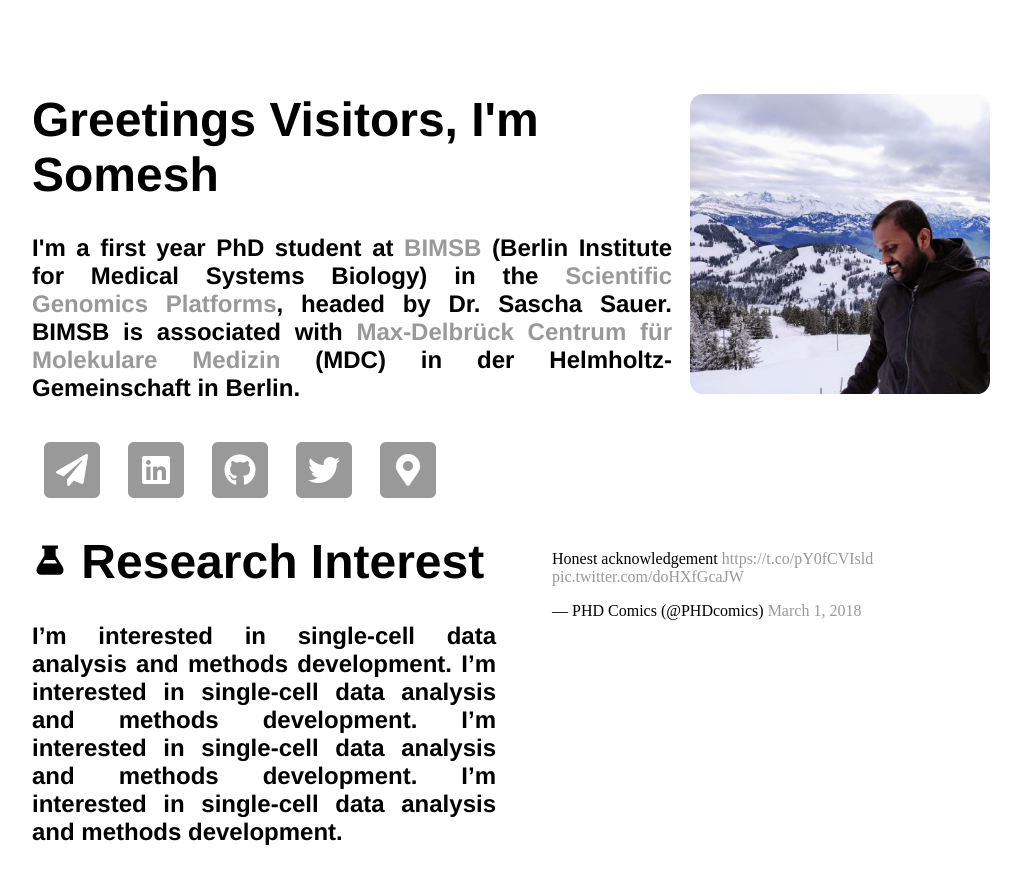
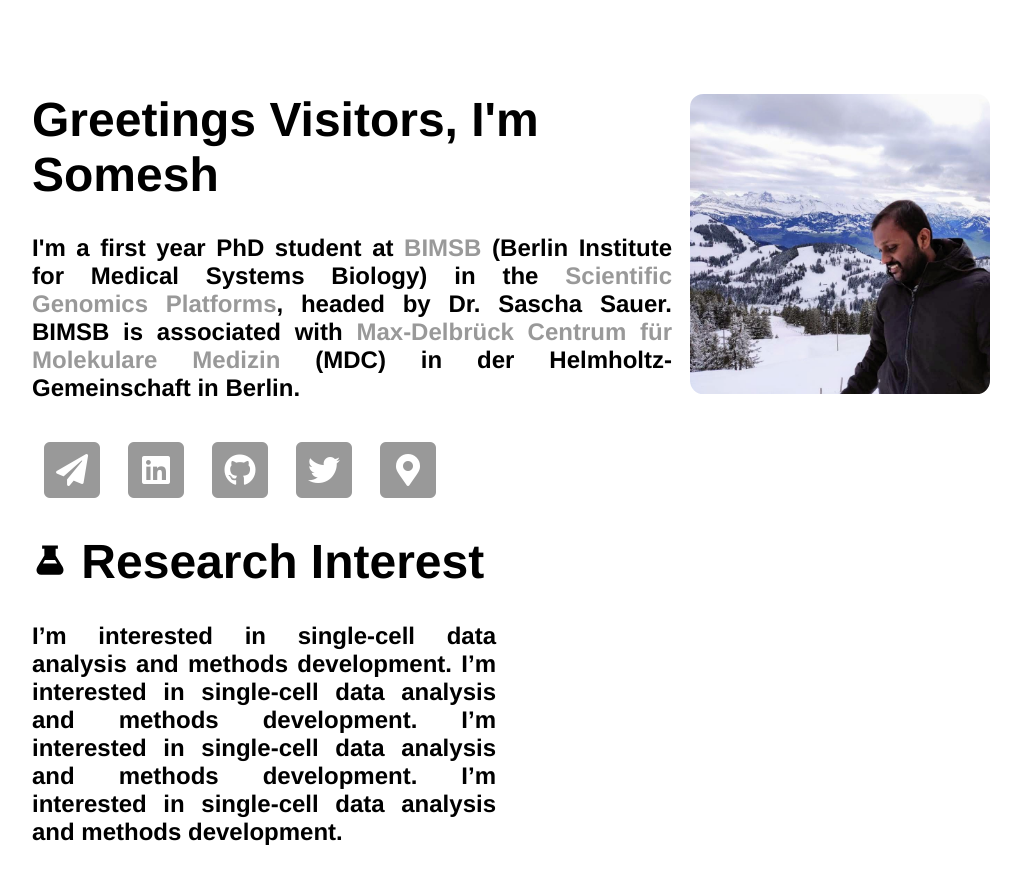
Before and after one commit to saisomesh2594/saisomesh2594.github.io, a Jekyll site: the page built from index.html, in a window 1280 px wide and 900 px high. Shown: the top 884 px of the window, without its empty margins (128-1149 px from the left). Built offline with Jekyll 4.4.1, drawn with Linux system fonts in a browser that asks for light colours; comment, search, counter and statistics services are not loaded.

Commit message:
remove embedded tweet

```diff
--- a/index.html
+++ b/index.html
@@ -79,9 +79,11 @@
 				I’m interested in single-cell data analysis and methods development.
 			</h2></article>
 		</div>
+		<!--<div id="twitter">-->
+			<!--<blockquote class="twitter-tweet tw-align-center" data-lang="en"><p lang="en" dir="ltr">In my experience, doing a PhD is mostly downloading papers with the intention to read them and organizing them into folders that you eventually accept you&#39;ll never read. <a href="https://twitter.com/AcademicChatter?ref_src=twsrc%5Etfw">@AcademicChatter</a> <a href="https://twitter.com/hashtag/phdchat?src=hash&amp;ref_src=twsrc%5Etfw">#phdchat</a></p>&mdash; PhD Diaries (@thoughtsofaphd) <a href="https://twitter.com/thoughtsofaphd/status/1181646723711680512?ref_src=twsrc%5Etfw">October 8, 2019</a></blockquote> <script async src="https://platform.twitter.com/widgets.js" charset="utf-8"></script> -->
+			<!--<blockquote class="twitter-tweet tw-align-right" data-lang="en" data-dnt="true" data-theme="light"><p lang="en" dir="ltr">Honest acknowledgement <a href="https://t.co/pY0fCVIsld">https://t.co/pY0fCVIsld</a> <a href="https://t.co/doHXfGcaJW">pic.twitter.com/doHXfGcaJW</a></p>&mdash; PHD Comics (@PHDcomics) <a href="https://twitter.com/PHDcomics/status/969295517569003521?ref_src=twsrc%5Etfw">March 1, 2018</a></blockquote> <script async src="https://platform.twitter.com/widgets.js" charset="utf-8"></script> -->
+		<!--</div>-->
 		<div id="twitter">
-			<!--<blockquote class="twitter-tweet tw-align-center" data-lang="en"><p lang="en" dir="ltr">In my experience, doing a PhD is mostly downloading papers with the intention to read them and organizing them into folders that you eventually accept you&#39;ll never read. <a href="https://twitter.com/AcademicChatter?ref_src=twsrc%5Etfw">@AcademicChatter</a> <a href="https://twitter.com/hashtag/phdchat?src=hash&amp;ref_src=twsrc%5Etfw">#phdchat</a></p>&mdash; PhD Diaries (@thoughtsofaphd) <a href="https://twitter.com/thoughtsofaphd/status/1181646723711680512?ref_src=twsrc%5Etfw">October 8, 2019</a></blockquote> <script async src="https://platform.twitter.com/widgets.js" charset="utf-8"></script> -->
-			<blockquote class="twitter-tweet tw-align-right" data-lang="en" data-dnt="true" data-theme="light"><p lang="en" dir="ltr">Honest acknowledgement <a href="https://t.co/pY0fCVIsld">https://t.co/pY0fCVIsld</a> <a href="https://t.co/doHXfGcaJW">pic.twitter.com/doHXfGcaJW</a></p>&mdash; PHD Comics (@PHDcomics) <a href="https://twitter.com/PHDcomics/status/969295517569003521?ref_src=twsrc%5Etfw">March 1, 2018</a></blockquote> <script async src="https://platform.twitter.com/widgets.js" charset="utf-8"></script>
 		</div>
 		<div style="clear:both"></div>
 
```
